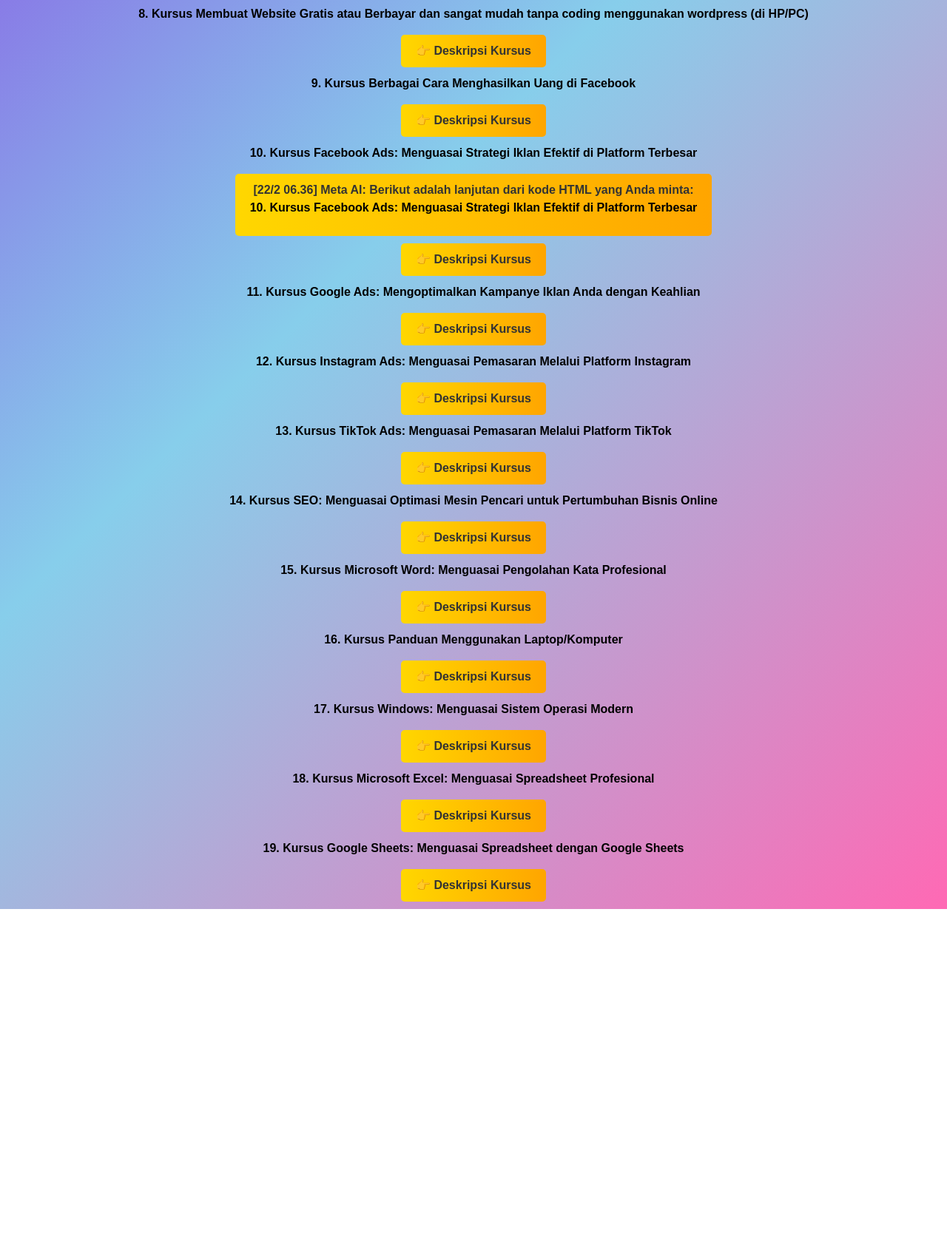
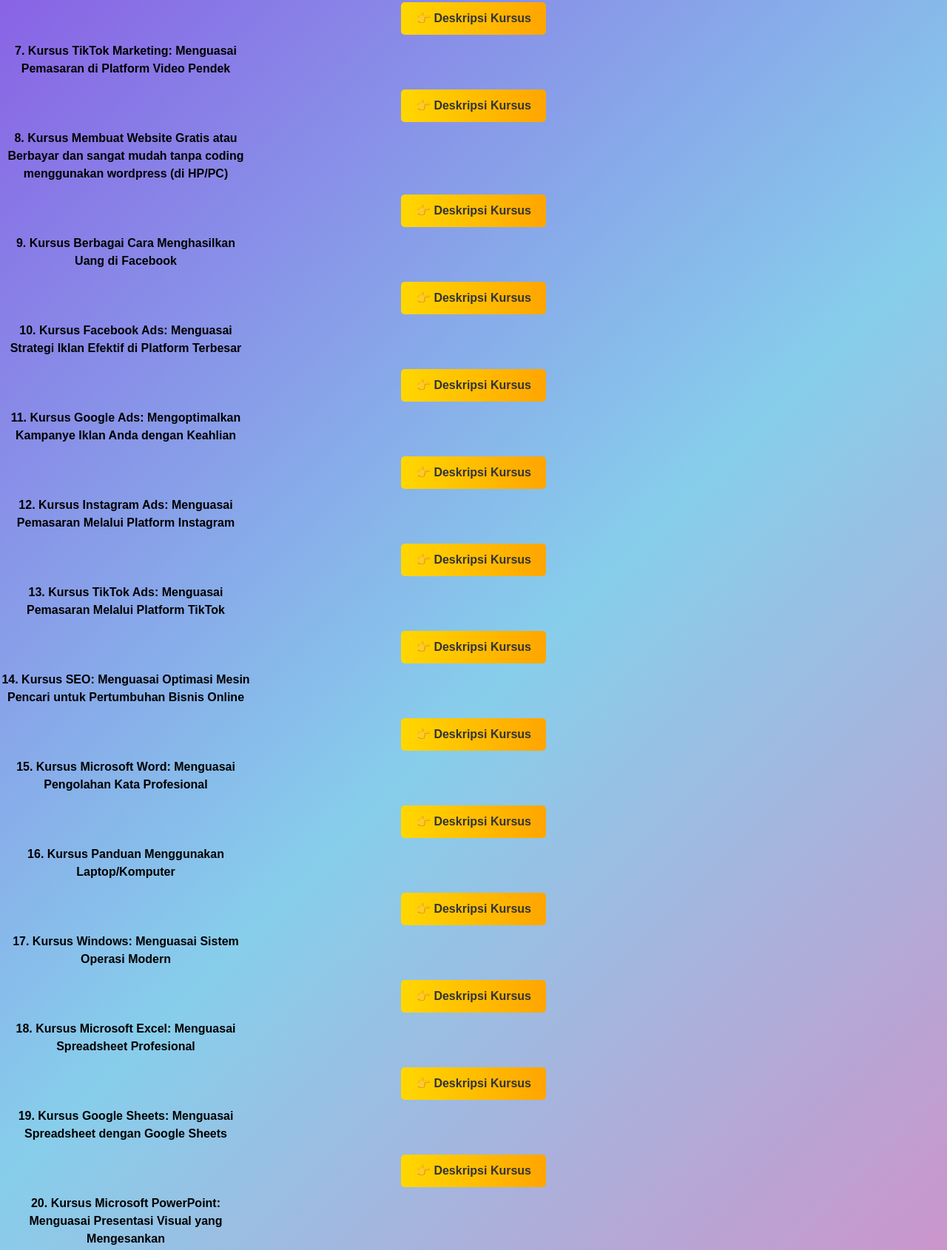
Before and after one commit to SAFF35/Kursus1, a plain HTML site: page index.html in a window 1280 px wide. Shown: the part 833-2523 px from the top of the page at 74% size. Before the commit the page ends 2062 px from the top, so only its background shows below. Drawn offline with nearby package versions, Linux system fonts and the light colour scheme.

Commit message:
Update index.html

```diff
--- a/index.html
+++ b/index.html
@@ -107,6 +107,7 @@
     p {
       text-align: center;
       color: #000;
+      width: 340px
     }
     /* Tombol utama */
     .button {
@@ -180,8 +181,6 @@
   <div class="welcome-animation">
     <span><b>Setiap usaha tidak akan sia-sia, bonus dan komisi adalah hasilnya!</b></span>
   </div>
-
-  [22/2 06.35] Meta AI: Berikut adalah kode HTML yang Anda minta:
 
 <p><b>1. Kursus Bisnis: Membangun Pondasi Kesuksesan dalam Dunia Bisnis</b></p>
 <p></p>
@@ -257,11 +256,6 @@ Hhhhhhhh
 
 <p><b>10. Kursus Facebook Ads: Menguasai Strategi Iklan Efektif di Platform Terbesar</b></p>
 <p></p>
-<button class="toggle-button" onclick="toggleContent('content-box-10')">
-[22/2 06.36] Meta AI: Berikut adalah lanjutan dari kode HTML yang Anda minta:
-
-<p><b>10. Kursus Facebook Ads: Menguasai Strategi Iklan Efektif di Platform Terbesar</b></p>
-<p></p>
 <button class="toggle-button" onclick="toggleContent('content-box-10')"> 👉 Deskripsi Kursus </button>
 <div class="content-box" id="content-box-10">
 <p><b>Kursus Facebook Ads: Menguasai Strategi Iklan Efektif di Platform Terbesar</b></p>
@@ -331,12 +325,6 @@ Hhhhhhhh
 <p><b>Kursus Microsoft Excel: Menguasai Spreadsheet Profesional</b></p>
 Hhhhhhhh
 </div>
-
-<p><b>19. Kursus Google Sheets: Menguasai Spreadsheet dengan Google Sheets</b></p>
-<p></p>
-<button class="toggle-button" onclick="toggleContent('content-box-19')"> 👉 Deskripsi Kursus </button>
-<div class="content-box" id="content
-[22/2 06.36] Meta AI: Berikut adalah lanjutan dari kode HTML yang Anda minta:
 
 <p><b>19. Kursus Google Sheets: Menguasai Spreadsheet dengan Google Sheets</b></p>
 <p></p>
```
